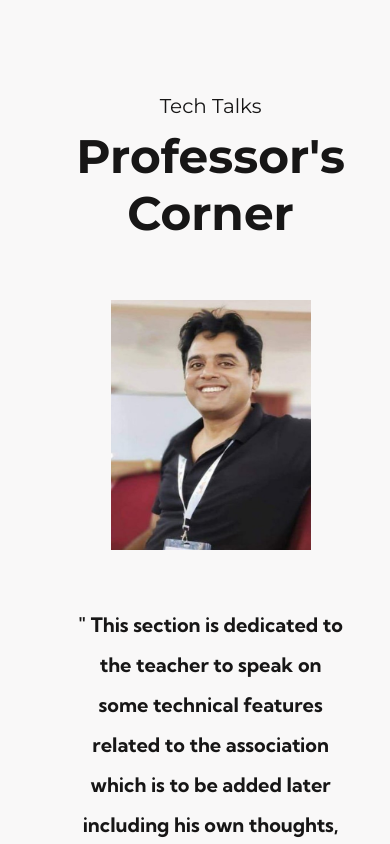
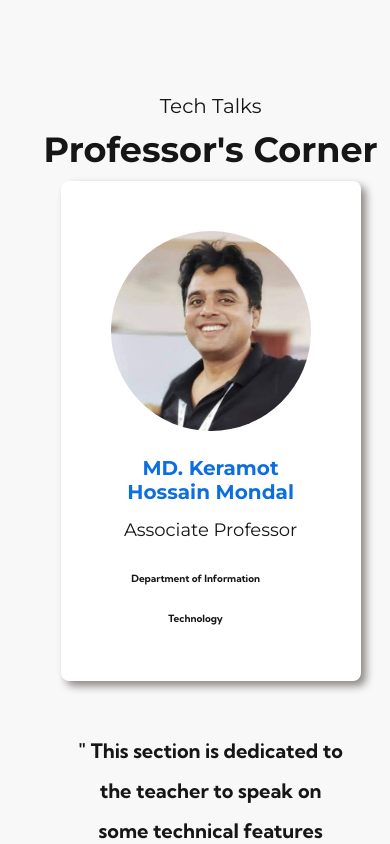
Before and after one commit to Surajit02rambo/bcrecWebsiteCsi, a React (Create React App) app: page / in a window 390 px wide. Shown: the part 3240-4084 px from the top of the page. Built offline with nearby package versions, Linux system fonts and the light colour scheme.

Commit message:
initial commit

```diff
--- a/src/App.css
+++ b/src/App.css
@@ -409,23 +409,48 @@ body {
   padding-right: 50px;
 }
 
-.teacher-section img{
-  height: 450px;
-  width: 380px;
-}
-
 .teacher-section h3{
   font-size: 45px;
   text-align: left;
   font-family: "Kumbh Sans", sans-serif;
   line-height: 70px;
 }
+
 .teacher .back{
-  background-color: rgb(8, 69, 209);
+  background-color: white;
   height: 400px;
   width: 400px;
-  margin-top: -350px;
-  margin-left: 100px;
+  padding: 50px;
+  border-radius: 8px;
+  font-family: 'Montserrat', sans-serif;
+  color: #171616;
+  text-align: center;
+  box-shadow: 5px 5px 8px rgb(140, 135, 135);
+  z-index: 9999;
+}
+
+
+.teacher .back img{
+  height: 200px;
+  width: 200px;
+  border-radius: 50%;
+}
+
+.teacher .back p{
+  font-size: 25px;
+  color: rgb(13, 111, 223);
+  font-weight: 600;
+}
+
+.teacher .back pre{
+  font-size: 25px;
+  font-family: 'Montserrat', sans-serif;
+  margin-top: -20px;
+}
+
+.teacher .back h3{
+  font-size: 20px;
+  text-align: center;
 }
 
 .video-section {
@@ -858,7 +883,7 @@ body {
   }
 
   .teacher-details{
-    width: 90%;
+    width: 100%;
   }
 
   .teacher-section h3{
@@ -1006,6 +1031,10 @@ body {
     margin-top: 150px;
   }
 
+  .team h4{
+    font-size: 35px;
+  }
+
   .team-box{
     margin-top: 900px;
   }
@@ -1030,6 +1059,10 @@ body {
     margin-top: 100px;
   }
 
+  .teacher h4{
+    font-size: 35px;
+  }
+
   .teacher-section{
     display: flex;
     flex-direction: column !important;
@@ -1037,15 +1070,24 @@ body {
     justify-content: center;
     align-items: center;
   }
-  .teacher img{
-    margin-top: 100px;
-    height: 250px;
-    width: 200px;
-  }
+
   .back{
-    display: none;
+    width: 200px !important;
+    margin-top: 250px;
   }
 
+  .back p{
+    font-size: 20px !important;
+  }
+
+  .back pre{
+    font-size: 18px !important;
+    margin-top: -5px !important;
+  }
+
+  .back h3{
+    font-size: 10px !important;
+  }
   .footer{
     height: 1500px;
     margin-top: 1800px;
@@ -1086,6 +1128,7 @@ body {
     background: url(./images//Frame\ 2.png);
     background-size: cover;
     background-repeat: no-repeat;
+    margin-top: 300px;
   }
 
   .play-button{
--- a/src/App.js
+++ b/src/App.js
@@ -341,8 +341,12 @@ function App() {
           <div className='teacher-section'>
             <div className='teacher-details'>
               <center>
-                <img src = {KM_Sir} alt = "name" />
-                <div className='back'></div>
+                <div className='back'>
+                   <img src = {KM_Sir} alt = "name" />
+                   <p>MD. Keramot Hossain Mondal</p>
+                   <pre>Associate Professor</pre>
+                   <h3>Department of Information Technology</h3>
+                </div>
               </center>
             </div>
             <h3>" This section is dedicated to the teacher to speak on some technical features related to the association which is to be added later including his own thoughts, mission, vission & retrospection on CSI BCREC."</h3>
```
Also changed, not shown: src/images/KM_Sir.jpg.
